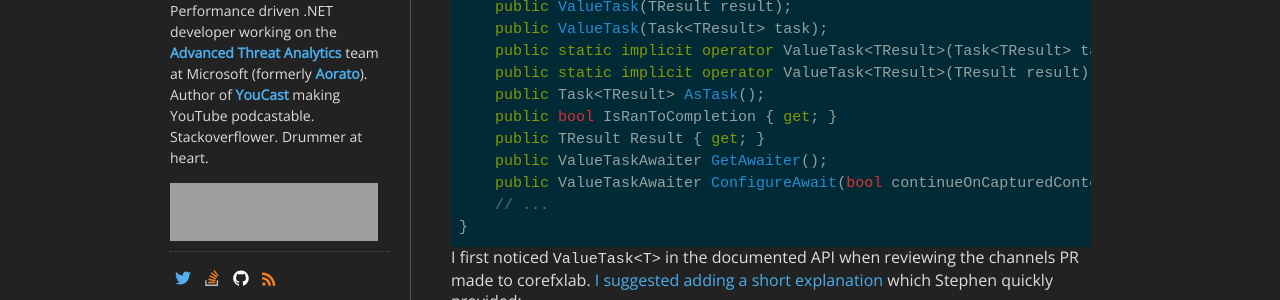
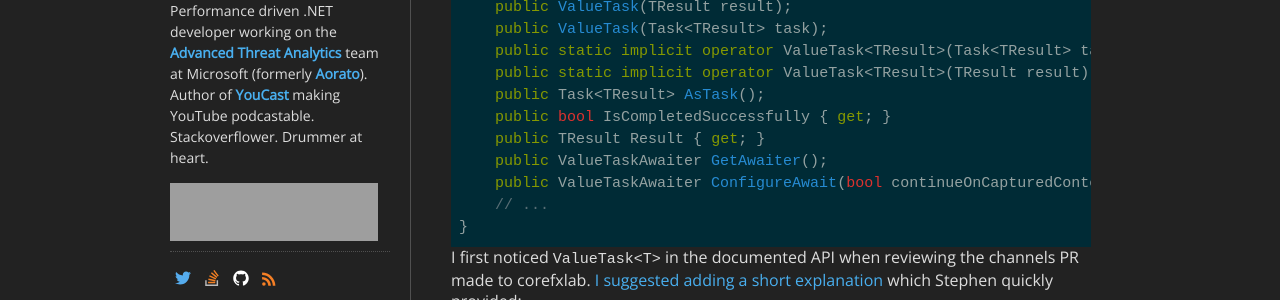
Before and after one commit to i3arnon/i3arnon.github.io, a Jekyll site: the page built from _posts/2015-11-30-valuetask.md, in a window 1280 px wide and 900 px high. Shown: the part 330-630 px from the top of the window. Built offline with Jekyll 4.4.1, drawn with Linux system fonts in a browser that asks for light colours; comment, search, counter and statistics services are not loaded; grey boxes are pictures that could not be loaded.

Commit message:
update broken link in post

````diff
--- a/_posts/2015-11-30-valuetask.md
+++ b/_posts/2015-11-30-valuetask.md
@@ -5,7 +5,7 @@ description: ValueTask is a discriminated union of a T and a Task enabling alloc
 tags: [async-await, ValueTask, corefx, channels]
 ---
 
-The [corefxlab](https://github.com/dotnet/corefxlab ".NET Core Lab") repository contains library suggestions for [corefx](https://github.com/dotnet/corefx ".NET Core Libraries") which itself is a repo containing the .NET Core foundational libraries.  One of the gems hidden among these libraries is `ValueTask<T>` that was added by [Stephen Toub](https://github.com/stephentoub "stephentoub") as part of the [`System.Threading.Tasks.Channels`](https://github.com/dotnet/corefxlab/blob/master/src/System.Threading.Tasks.Channels/README.md) library but may be extremely useful on its own. The full implementation of `ValueTask<T>` can be found [here](https://github.com/dotnet/corefxlab/blob/master/src/System.Threading.Tasks.Channels/src/System/Threading/Tasks/ValueTask.cs), but this is an interesting subset of the API:
+The [corefxlab](https://github.com/dotnet/corefxlab ".NET Core Lab") repository contains library suggestions for [corefx](https://github.com/dotnet/corefx ".NET Core Libraries") which itself is a repo containing the .NET Core foundational libraries.  One of the gems hidden among these libraries is `ValueTask<T>` that was added by [Stephen Toub](https://github.com/stephentoub "stephentoub") as part of the [`System.Threading.Tasks.Channels`](https://github.com/dotnet/corefxlab/blob/master/src/System.Threading.Tasks.Channels/README.md) library but may be extremely useful on its own. The full implementation of `ValueTask<T>` can be found [here](//github.com/dotnet/corefx/blob/master/src/System.Threading.Tasks.Extensions/src/System/Threading/Tasks/ValueTask.cs), but this is an interesting subset of the API:
 
 ```csharp
 public struct ValueTask<TResult>
@@ -15,7 +15,7 @@ public struct ValueTask<TResult>
     public static implicit operator ValueTask<TResult>(Task<TResult> task);
     public static implicit operator ValueTask<TResult>(TResult result);
     public Task<TResult> AsTask();
-    public bool IsRanToCompletion { get; }
+    public bool IsCompletedSuccessfully { get; }
     public TResult Result { get; }
     public ValueTaskAwaiter GetAwaiter();
     public ValueTaskAwaiter ConfigureAwait(bool continueOnCapturedContext);
````
